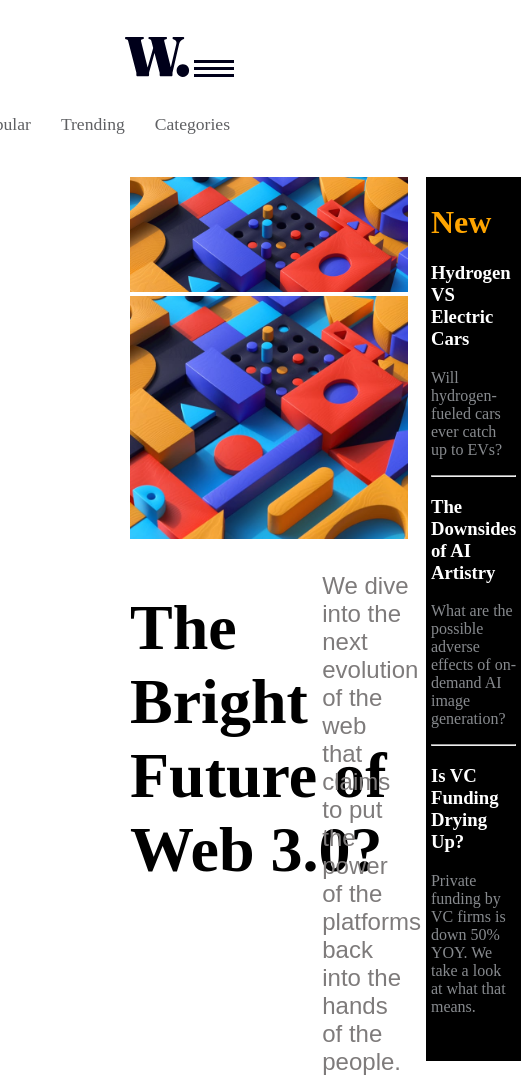
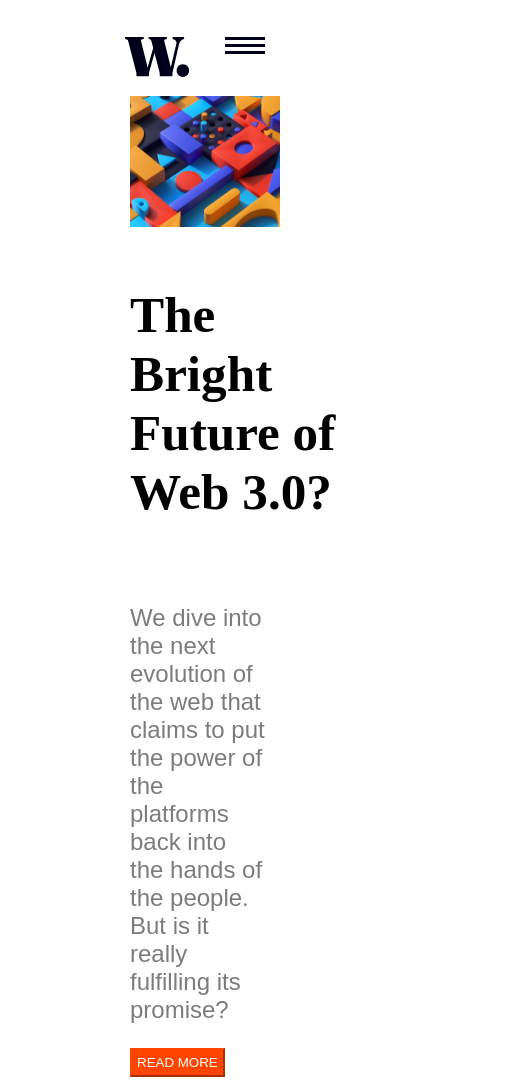
Before and after one commit to harshitha-ravula/newspaperhomepage, a plain HTML site: page index.html in a window 390 px wide. Shown: the top 1080 px of the page, 521 px wide, since content can reach past the window. Drawn offline with Linux system fonts and the light colour scheme; files whose address does not match are found by name.

Commit message:
Update style.css

```diff
--- a/style.css
+++ b/style.css
@@ -59,10 +59,17 @@ body{
     width:95.66%;
 
 }
-.c1 img{
+#img1{
     width:100%;
+    display:block;
 
 
+}
+#img2{
+    display:none;
+}
+#img3{
+    display:none;
 }
 .c2{
     background-color: black;
@@ -153,3 +160,88 @@ body{
     text-decoration: none;
     color:black;
 }
+@media only screen and (max-width:600px){
+    .c1{
+        width:100%
+    }
+
+    #img1{
+
+        display:none;
+    }
+    #img2{
+        display:block;
+        width:100%;
+
+    }
+.c1 { grid-area: image; }
+.c2 { grid-area: card; }
+.c3 { grid-area: para; }
+.c4 { grid-area: button; }
+.c5 { grid-area: im1; }
+.c6{grid-area: im2;}
+.c7{grid-area: im3;}
+
+
+
+.grid-container {
+  display: grid;
+  width:100%;
+  grid-template-areas:
+    'image '
+    'para'
+    'button'
+    'card'
+    'im1'
+    'im2'
+    'im3';
+  row-gap:1.5em;
+  padding: 10px;
+
+}
+.c2{
+    background-color: black;
+    padding:5px;
+    height:auto;
+
+}
+.c3{
+    font-size: 0.8em;
+}
+#img3{
+    display:block;
+    float:right;
+
+
+
+}
+
+#navtags{
+    display:none;
+}
+.attribution {
+    font-size: 1.1em;
+    display:inline-flex;
+    margin-right: 20px;
+    float: right;
+
+
+    }
+.attribution li {
+    margin:10px;
+    display:block;
+
+
+}
+.attribution li a{
+    color: hsl(225, 2%, 38%);
+    text-decoration: none;
+
+
+}
+.attribution li :hover{
+
+    color:orange;
+}
+
+}
```
